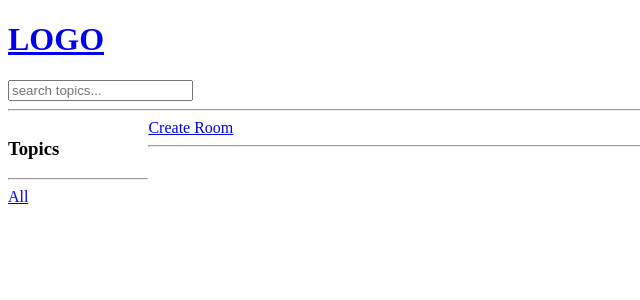
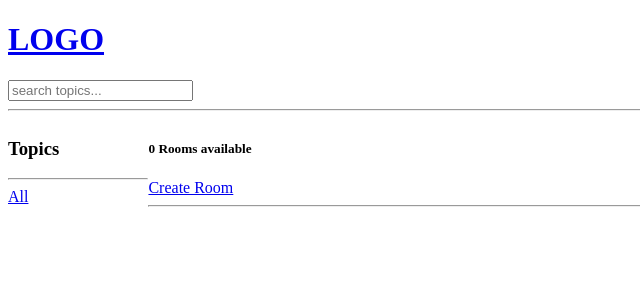
Before and after one commit to VladlenSokolovsky/my_sm, a Django app: page / in a window 1280 px wide. Shown: the top 300 px of the page, without its empty margins (0-640 px from the left). Run offline with Django 3.2, Linux system fonts and the light colour scheme; data that the repository does not hold is empty; parts of the project's set-up code (start-up, migrations or seed data) failed here and were passed over.

Commit message:
Add header with a number of available rooms

```diff
--- a/base/templates/base/home.html
+++ b/base/templates/base/home.html
@@ -36,7 +36,7 @@
     </div>
 
     <div>
-
+        <h5>{{room_count}} Rooms available</h5>
         <a href="{% url 'create-room' %}">Create Room</a>
         <br/>
         <hr>
--- a/base/views.py
+++ b/base/views.py
@@ -13,8 +13,9 @@ def home(request):
     )
 
     topics = Topic.objects.all()
+    room_count = rooms.count()
 
-    context = {'rooms': rooms, 'topics': topics}
+    context = {'rooms': rooms, 'topics': topics, 'room_count': room_count}
     return render(request, 'base/home.html', context)
 
 
```
